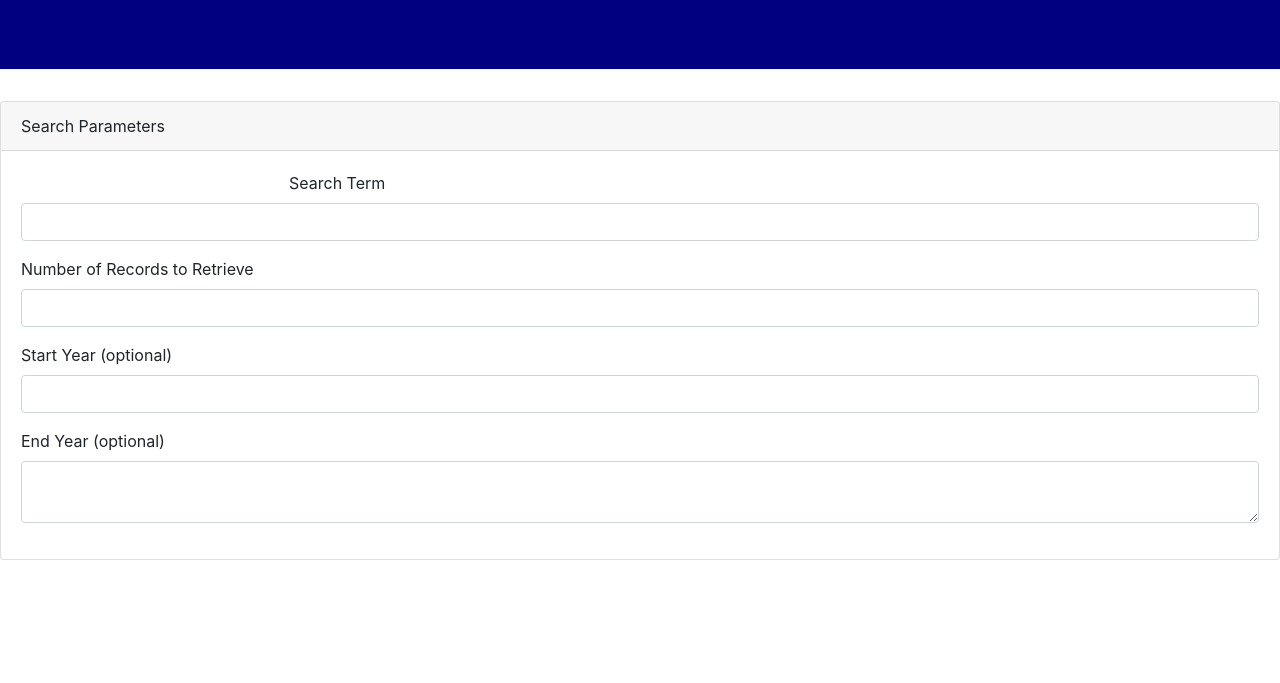
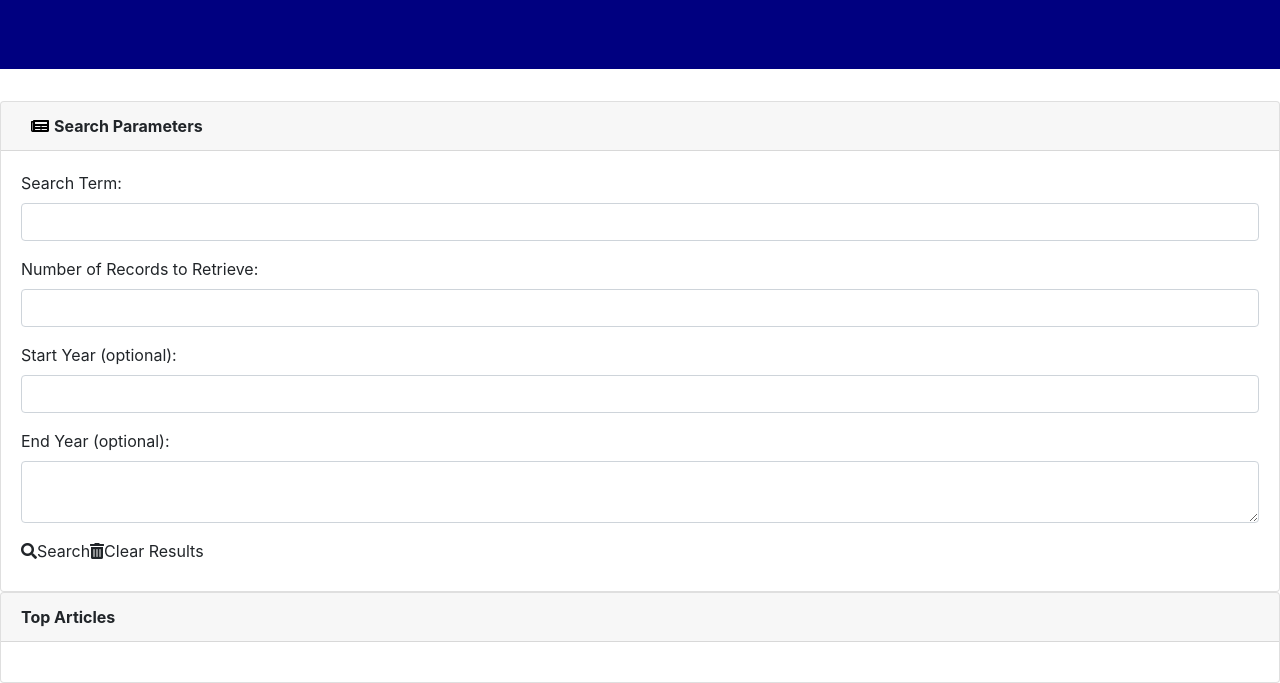
Before and after one commit to vicdubbeld/nytimes-search, a plain HTML site: page index.html in a window 1280 px wide. Shown: the part 134-817 px from the top of the page. Drawn offline with nearby package versions, Linux system fonts and the light colour scheme.

Commit message:
second test with JS linked

```diff
--- a/assets/css/style.css
+++ b/assets/css/style.css
@@ -11,3 +11,12 @@ h1{
    font-family: Arial, Helvetica, sans-serif;
    font-weight: bold !important;
 }
+
+#second-newspaper{
+    color: black;
+    margin-left: 10px;
+    margin-right: 5px;
+}
+.card-header{
+    font-weight: bold;
+}
--- a/index.html
+++ b/index.html
@@ -25,28 +25,40 @@
         </div>
       </div>
       <div class="card">
-            <div class="card-header">Search Parameters</div>
+            <div class="card-header"><i id= "second-newspaper" class="fas fa-newspaper"></i>Search Parameters</div>
             <div class="card-body">
                 <form>
                     <div class="form-group">
-                        <label for="exampleFormControlInput1"><i id= "second-newspaper" class="fas fa-newspaper"></i>Search Term</label>
+                        <label for="exampleFormControlInput1">Search Term:</label>
                         <input type="email" class="form-control" id="exampleFormControlInput0">
                     </div>
                     <div class="form-group">
-                        <label for="exampleFormControlSelect1">Number of Records to Retrieve</label>
+                        <label for="exampleFormControlSelect1">Number of Records to Retrieve:</label>
                         <input type="records" class="form-control" id="exampleFormControlInput1">
                     </div>
                     <div class="form-group">
-                        <label for="exampleFormControlSelect2">Start Year (optional)</label>
+                        <label for="exampleFormControlSelect2">Start Year (optional):</label>
                         <input type="records" class="form-control" id="exampleFormControlInput2">
                     </div>
                     <div class="form-group">
-                        <label for="exampleFormControlTextarea1">End Year (optional)</label>
+                        <label for="exampleFormControlTextarea1">End Year (optional):</label>
                         <textarea class="form-control" id="exampleFormControlTextarea1"></textarea>
                     </div>
+                    <div><label class="search-btn"><i class="fas fa-search"></i>Search</label><label class="clear-btn"><i class="fas fa-trash-alt"></i>Clear Results</label></div>
+                    <div></div>
+
                 </form>
             </div>
         </div>
+        <div class="card">
+                <div class="card-header">Top Articles</div>
+                <div class="card-body">
+
+                </div>
+            </div>
+
+<!-- jS -->
+<script src="./assets/logic/logic.js"></script>
 
 </body>
 </html>
```
